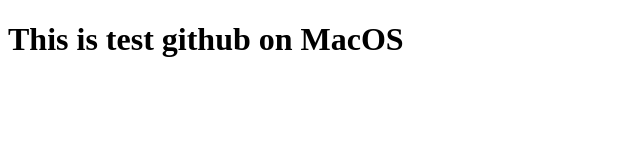
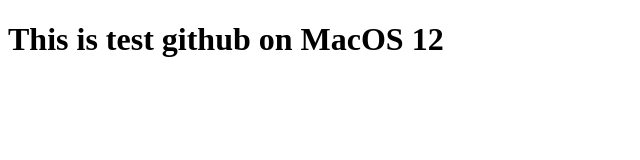
Before and after one commit to duypr7887/first_project, a plain HTML site: page 777-slot-machine-main/main.html in a window 1280 px wide. Shown: the full height of the page, 0-640 px from the left. Drawn offline with Linux system fonts and the light colour scheme.

Commit message:
Update main.html

```diff
--- a/777-slot-machine-main/main.html
+++ b/777-slot-machine-main/main.html
@@ -7,6 +7,6 @@
     <title>Document</title>
 </head>
 <body>
-    <h1>This is test github on MacOS</h1>
+    <h1>This is test github on MacOS 12</h1>
 </body>
 </html>
```
